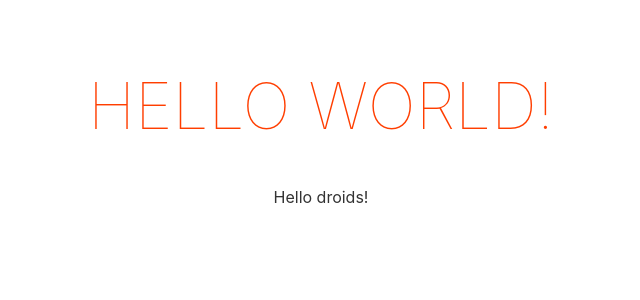
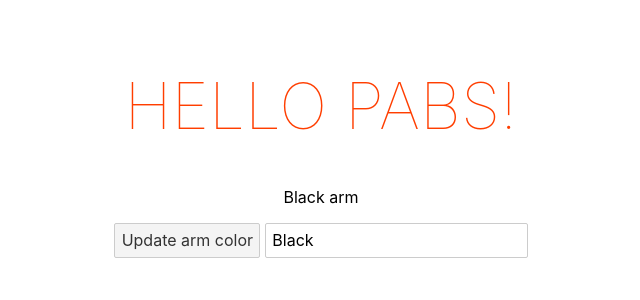
Before and after one commit to Pabskinator/sv-basic, a Svelte app: page / in a window 1280 px wide. Shown: the top 300 px of the page, without its empty margins (319-959 px from the left). Built offline with nearby package versions, Linux system fonts and the light colour scheme.

Commit message:
Log data binding

```diff
--- a/public/index.html
+++ b/public/index.html
@@ -3,8 +3,11 @@
 <head>
 	<meta charset='utf-8'>
 	<meta name='viewport' content='width=device-width,initial-scale=1'>
+	<meta http-equiv="X-UA-Compatible" content="ie=edge">
+	<meta name="description" content="Svelte Poll">
+	<meta name="author" content="Pabskinator/Adrian D. Pabe">
 
-	<title>Svelte app</title>
+	<title>Cyber poll</title>
 
 	<link rel='icon' type='image/png' href='/favicon.png'>
 	<link rel='stylesheet' href='/global.css'>
--- a/src/App.svelte
+++ b/src/App.svelte
@@ -1,10 +1,23 @@
 <script>
-	export let name;
+	let name = 'Pabs';
+	let armColor = 'Black'
+
+	const handleClick = () => {
+		armColor = 'pink';
+	};
+
+	const handleInput = (e) => {
+		armColor = e.target.value;
+	};
 </script>
 
 <main>
 	<h1>Hello {name}!</h1>
-	<p>Hello droids!</p>
+	<p style="color: {armColor}">{armColor} arm</p>
+
+	<button on:click={handleClick}>Update arm color</button>
+<!--	<input type="text" on:input={handleInput} value="{armColor}">-->
+	<input type="text" bind:value={armColor}>
 </main>
 
 <style>
```
